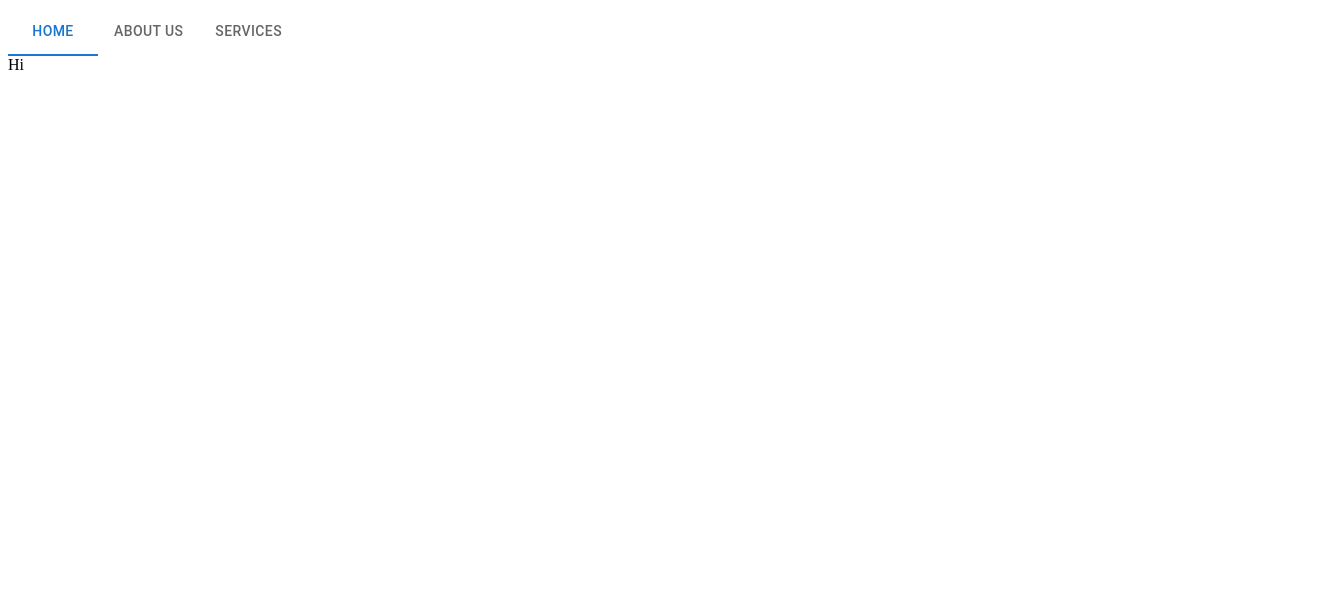
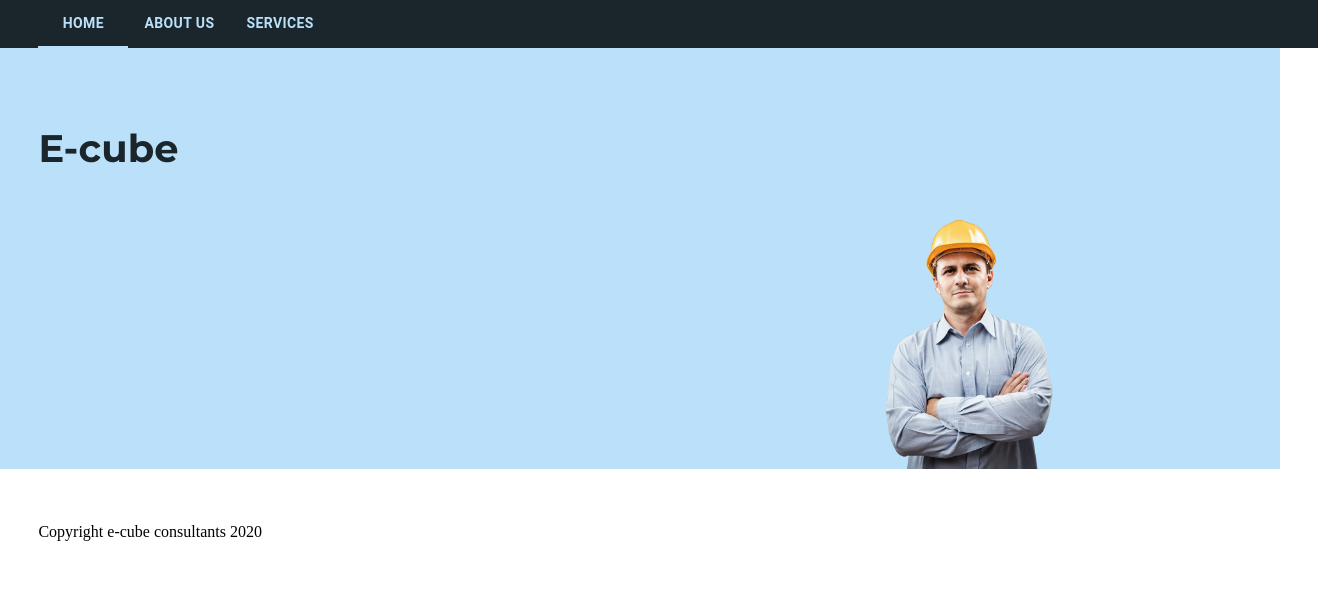
Before and after one commit to 04rookie/ecube, a React app in the folder client/: page / in a window 1280 px wide. Shown: the whole page, 1318 px wide, since content can reach past the window. Built offline with nearby package versions, Linux system fonts and the light colour scheme.

Commit message:
home page header

```diff
--- a/client/public/index.html
+++ b/client/public/index.html
@@ -1,43 +1,18 @@
 <!DOCTYPE html>
 <html lang="en">
   <head>
+    <link rel="preconnect" href="https://fonts.googleapis.com" />
+    <link rel="preconnect" href="https://fonts.gstatic.com" crossorigin />
+    <link
+      href="https://fonts.googleapis.com/css2?family=Montserrat:wght@600;700&display=swap"
+      rel="stylesheet"
+    />
     <meta charset="utf-8" />
-    <link rel="icon" href="%PUBLIC_URL%/favicon.ico" />
     <meta name="viewport" content="width=device-width, initial-scale=1" />
-    <meta name="theme-color" content="#000000" />
-    <meta
-      name="description"
-      content="Web site created using create-react-app"
-    />
-    <link rel="apple-touch-icon" href="%PUBLIC_URL%/logo192.png" />
-    <!--
-      manifest.json provides metadata used when your web app is installed on a
-      user's mobile device or desktop. See https://developers.google.com/web/fundamentals/web-app-manifest/
-    -->
-    <link rel="manifest" href="%PUBLIC_URL%/manifest.json" />
-    <!--
-      Notice the use of %PUBLIC_URL% in the tags above.
-      It will be replaced with the URL of the `public` folder during the build.
-      Only files inside the `public` folder can be referenced from the HTML.
-
-      Unlike "/favicon.ico" or "favicon.ico", "%PUBLIC_URL%/favicon.ico" will
-      work correctly both with client-side routing and a non-root public URL.
-      Learn how to configure a non-root public URL by running `npm run build`.
-    -->
-    <title>React App</title>
+    <title>Ecube</title>
   </head>
-  <body>
+  <body style="margin:0%">
     <noscript>You need to enable JavaScript to run this app.</noscript>
     <div id="root"></div>
-    <!--
-      This HTML file is a template.
-      If you open it directly in the browser, you will see an empty page.
-
-      You can add webfonts, meta tags, or analytics to this file.
-      The build step will place the bundled scripts into the <body> tag.
-
-      To begin the development, run `npm start` or `yarn start`.
-      To create a production bundle, use `npm run build` or `yarn build`.
-    -->
   </body>
 </html>
--- a/client/src/component/App.js
+++ b/client/src/component/App.js
@@ -1,19 +1,22 @@
 import React from "react";
 import { Route, Routes } from "react-router-dom";
 import AboutUs from "./AboutUs/AboutUs";
-import Home from "./Home/Home"
-import Navbar from "./Navbar/Navbar"
+import Footer from "./Footer/Footer";
+import Home from "./Home/Home";
+import Navbar from "./Navbar/Navbar";
 import { Services } from "./Services/Services";
 function App() {
   return (
     <>
-    <Navbar/>
-    <Routes>
-      <Route path="/" element={<Home/>} />
-      <Route path="/home" element={<Home/>} />
-      <Route path="/about-us" element={<AboutUs/>}/>
-      <Route path="/services" element={<Services/>}/>
-    </Routes> </>
+      <Navbar />
+      <Routes>
+        <Route path="/" element={<Home />} />
+        <Route path="/home" element={<Home />} />
+        <Route path="/about-us" element={<AboutUs />} />
+        <Route path="/services" element={<Services />} />
+      </Routes>
+      <Footer/>
+    </>
   );
 }
 
--- /dev/null
+++ b/client/src/component/Footer/Footer.js
@@ -0,0 +1,7 @@
+import React from "react";
+import {Box} from "@mui/material";
+export default function Footer(){
+    return <><Box sx={{padding:"3vw"}}>
+        <p>Copyright e-cube consultants 2020</p>
+    </Box></>
+}
--- /dev/null
+++ b/client/src/component/Home/Header.js
@@ -0,0 +1,13 @@
+import React from "react";
+import { Box } from "@mui/material";
+import man from "./header-man.png"
+export default function Header() {
+  return (
+    <div name="home-header-main">
+      <Box sx={{padding:"3vw", height:"26.9vw", backgroundColor:"#BBE1FA"}}>
+        <p style={{ fontSize:"3vw", fontFamily: "Montserrat", fontWeight: 700, color:"#1B262C" }}>E-cube</p>
+        <img style={{ position:"relative", right:"14vw", width:"15vw", display:"block"}} src={man} alt="pic" align="right"></img>
+      </Box>
+    </div>
+  );
+}
--- a/client/src/component/Home/Home.js
+++ b/client/src/component/Home/Home.js
@@ -1,9 +1,13 @@
 import React, { useEffect } from "react";
+import Header from "./Header";
 
-function Home(){
-    useEffect(()=>{
-    }, [])
-    return(<>Hi</>)
+function Home() {
+  useEffect(() => {}, []);
+  return (
+    <div name="home-div-main">
+        <Header/>
+    </div>
+  );
 }
 
 export default Home;
--- a/client/src/component/Navbar/Navbar.js
+++ b/client/src/component/Navbar/Navbar.js
@@ -4,6 +4,7 @@ import Tabs from "@mui/material/Tabs";
 import Tab from "@mui/material/Tab";
 import { Link } from "react-router-dom";
 import { useNavigate } from "react-router";
+import { createTheme, ThemeProvider } from "@mui/material/styles";
 function LinkTab(props) {
   return (
     <Tab
@@ -32,19 +33,34 @@ function Navbar() {
     navigate("/about-us");
   }
 
-  function pushServicesPage(){
-      navigate("/services")
+  function pushServicesPage() {
+    navigate("/services");
   }
+
+  const theme = createTheme({
+    palette: {
+      primary: { main: "#1B262C" },
+      secondary:{ main: "#BBE1FA"}
+    },
+  });
 
   return (
     <>
-      <Box sx={{ width: "100%" }}>
-        <Tabs value={value} onChange={handleChange} aria-label="nav tabs">
-          <LinkTab label="Home" onClick={pushHomePage} />
-          <LinkTab label="About Us" onClick={pushAboutUsPage} />
-          <LinkTab label="Services" onClick={pushServicesPage} />
+    <ThemeProvider theme={theme}>
+      <Box sx={{ width: "100%", backgroundColor: "#1B262C", color:"#BBE1FA", paddingLeft:"3vw" }}>
+        <Tabs
+          value={value}
+          onChange={handleChange}
+          aria-label="nav tabs"
+          textColor="secondary"
+          indicatorColor="secondary"
+        >
+          <LinkTab style={{color:"#BBE1FA", fontWeight:"700"}} label="Home" onClick={pushHomePage} />
+          <LinkTab style={{color:"#BBE1FA", fontWeight:"700"}} label="About Us" onClick={pushAboutUsPage} />
+          <LinkTab style={{color:"#BBE1FA", fontWeight:"700"}} label="Services" onClick={pushServicesPage} />
         </Tabs>
       </Box>
+      </ThemeProvider>
     </>
   );
 }
```
Also changed, not shown: client/src/component/Home/header-man.png (added).
